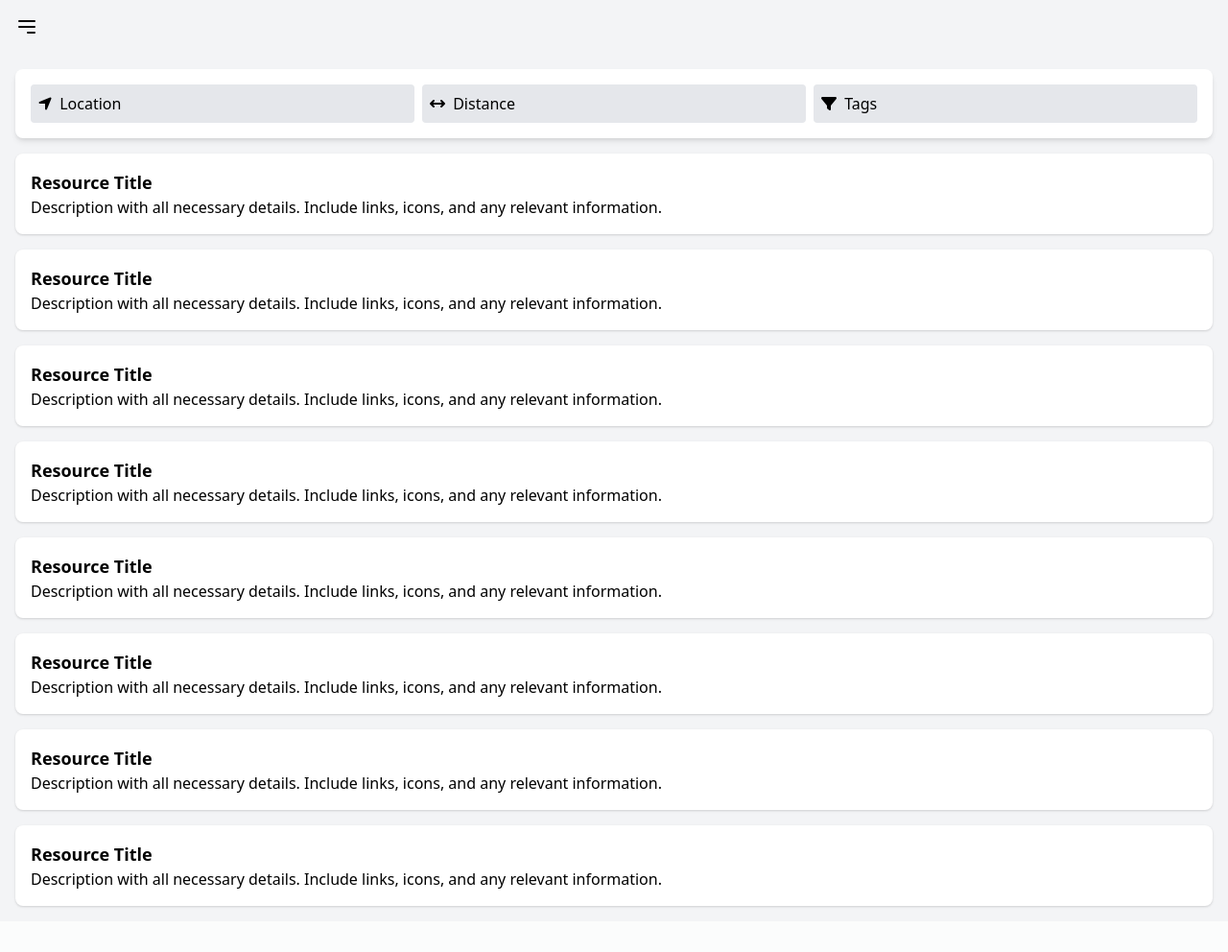
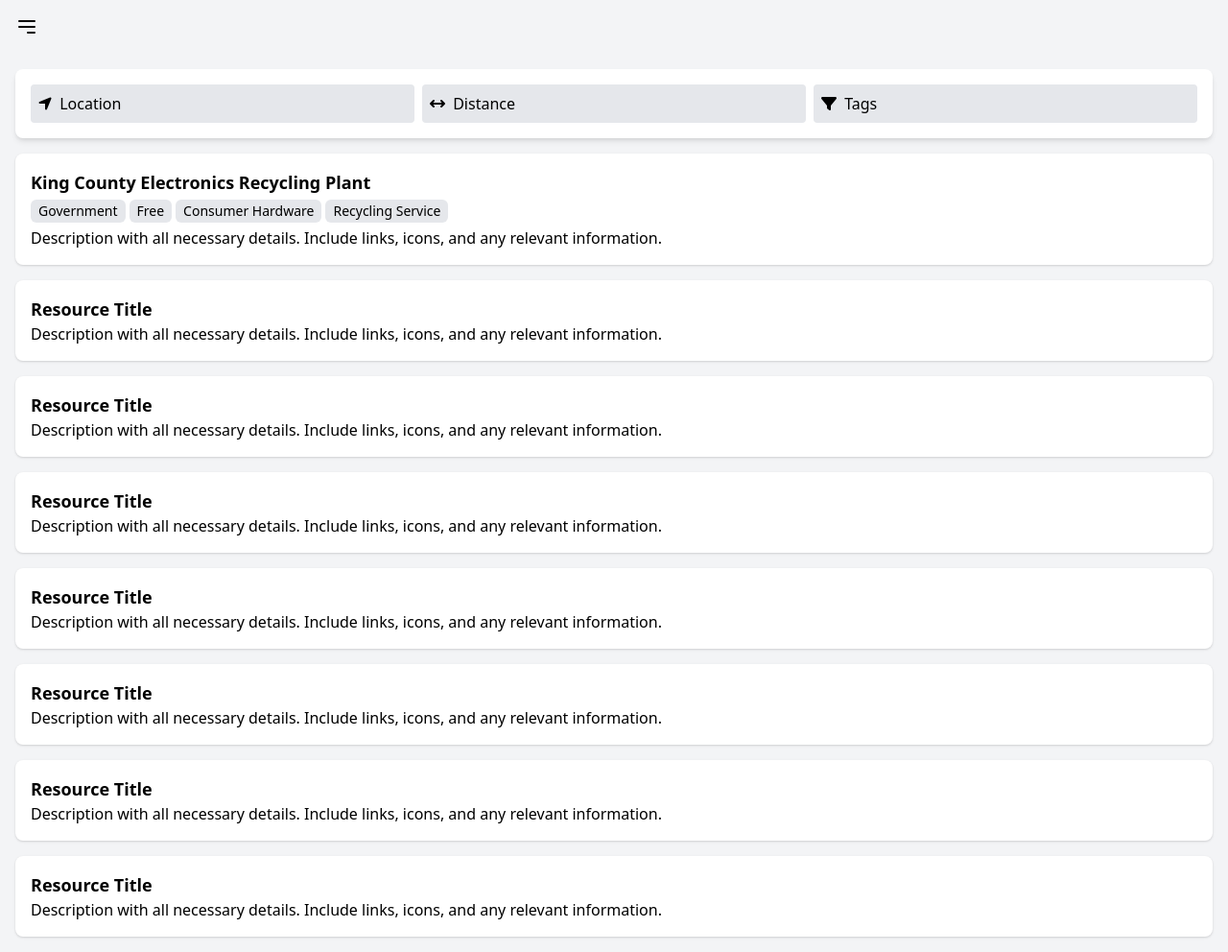
Before and after one commit to aheinz92/techWaste, a Flask app: page /resources in a window 1280 px wide. Shown: the whole page at 96% size. Before the commit the page ends 946 px from the top, so only its background shows below. Run offline with Flask 3, Linux system fonts and the light colour scheme.

Commit message:
Added more layout aspects and demo lesson cards

```diff
--- a/templates/layout.html
+++ b/templates/layout.html
@@ -39,59 +39,75 @@
     </div>
 
     <script>
+        window.onload = function() {
             const menuToggle = document.getElementById('menuToggle');
             const sidebarMenu = document.getElementById('sidebarMenu');
             const menuOverlay = document.getElementById('menuOverlay');
+            const dropdownOverlay = document.getElementById('dropdownOverlay');
+            const dropdowns = document.querySelectorAll('.dropdown');
 
+            // Sidebar toggle
             menuToggle.addEventListener('click', function() {
                 sidebarMenu.classList.toggle('-translate-x-full');
                 menuOverlay.classList.toggle('pointer-events-none');
-            menuOverlay.classList.add('opacity-50');
+                menuOverlay.classList.toggle('opacity-50');
             });
 
+            // Overlay click - closes sidebar
             menuOverlay.addEventListener('click', function() {
                 sidebarMenu.classList.add('-translate-x-full');
                 menuOverlay.classList.add('pointer-events-none');
-            menuOverlay.classList.toggle('opacity-50');
+                menuOverlay.classList.remove('opacity-50');
             });
 
-        window.onload = function() {
-            let dropdowns = document.querySelectorAll('.dropdown');
-            let dropdownOverlay = document.getElementById('dropdownOverlay');
+            // Dropdown functionality
+            dropdowns.forEach(dropdown => {
+                dropdown.addEventListener('click', function(event) {
+                    let dropdownContent = this.querySelector('.dropdown-content');
+                    let activeDropdown = document.querySelector('.dropdown-content:not(.hidden)');
 
-            for (let i = 0; i < dropdowns.length; i++) {
-                let dropdown = dropdowns[i];
-                dropdown.querySelector('.dropbtn').addEventListener('click', function(event) {
-                    let activeDropdown = document.querySelector('.dropdown-content:not(.hidden)');
-                    if (dropdown.querySelector('.dropdown-content').classList.contains('block')) {
+                    if (activeDropdown && activeDropdown !== dropdownContent) {
+                        activeDropdown.classList.add('hidden');
                         dropdownOverlay.classList.add('pointer-events-none');
                         dropdownOverlay.classList.remove('opacity-25');
-                        dropdown.querySelector('.dropdown-content').classList.add('hidden');
-                        dropdown.querySelector('.dropdown-content').classList.remove('block');
-                    } else {
-                        if (activeDropdown != null && activeDropdown != dropdown.querySelector('.dropdown-content')) {
-                            activeDropdown.classList.add('hidden');
-                            activeDropdown.classList.remove('block');
                     }
+
+                    dropdownContent.classList.toggle('hidden');
+                    if (!dropdownContent.classList.contains('hidden')) {
                         dropdownOverlay.classList.remove('pointer-events-none');
                         dropdownOverlay.classList.add('opacity-25');
-                        dropdown.querySelector('.dropdown-content').classList.remove('hidden');
-                        dropdown.querySelector('.dropdown-content').classList.add('block');
+
+                        // Center the dropdown content on the page and position it slightly down
+                        dropdownContent.style.left = "50%";
+                        dropdownContent.style.top = "100%";
+                        dropdownContent.style.transform = "translate(-50%, 2px)";
+
+                    } else {
+                        dropdownOverlay.classList.add('pointer-events-none');
+                        dropdownOverlay.classList.remove('opacity-25');
                     }
                     event.stopPropagation();
                 });
-            }
+            });
 
+            // Clicking on the overlay closes all dropdowns
             dropdownOverlay.addEventListener('click', function() {
-                dropdownOverlay.classList.add('pointer-events-none');
-                dropdownOverlay.classList.remove('opacity-25');
-                dropdowns.forEach(function(dropdown) {
+                this.classList.add('pointer-events-none');
+                this.classList.remove('opacity-25');
+                dropdowns.forEach(dropdown => {
                     dropdown.querySelector('.dropdown-content').classList.add('hidden');
-                    dropdown.querySelector('.dropdown-content').classList.remove('block');
+                });
+            });
+
+            // Prevent dropdown content from closing when clicked
+            document.querySelectorAll('.dropdown-content').forEach(content => {
+                content.addEventListener('click', function(event) {
+                    event.stopPropagation();
                 });
             });
         };
     </script>
 
+
 </body>
 </html>
--- a/templates/resources.html
+++ b/templates/resources.html
@@ -9,33 +9,88 @@
     <!-- Search Filter Bar -->
     <div class="flex space-x-2 relative">
         <div id="locationDropdown" class="dropdown bg-gray-200 p-2 rounded flex-1">
-            <button onclick="event.stopPropagation()" class="dropbtn">
+            <button class="dropbtn">
                 <i class="fa-solid fa-location-arrow mr-1"></i>
                 Location
             </button>
             <div id="locationContent" class="dropdown-content mt-2 absolute w-full hidden bg-white shadow rounded">
                 <!-- Location Dropdown Content Here -->
-                <p onclick="event.stopPropagation()" class="p-2">Dropdown Content...</p>
+                <p class="p-2">Dropdown Content...</p>
             </div>
         </div>
         <div id="distanceDropdown" class="dropdown bg-gray-200 p-2 rounded flex-1">
-            <button onclick="event.stopPropagation()" class="dropbtn">
+            <button class="dropbtn">
                 <i class="fa-solid fa-arrows-left-right mr-1"></i>
                 Distance
             </button>
-            <div id="distanceContent" class="dropdown-content mt-2 absolute w-full hidden bg-white shadow rounded">
-                <!-- Distance Dropdown Content Here -->
-                <p onclick="event.stopPropagation()" class="p-2">Dropdown Content...</p>
+            <div id="distanceContent" class="dropdown-content mt-2 absolute w-full hidden bg-white shadow rounded p-2">
+                <label for="distanceSlider" class="block text-sm font-medium text-gray-700">Select distance (miles):</label>
+                <div class="relative pt-1">
+                    <input type="range" id="distanceSlider" name="distanceSlider" min="0" max="100" value="50" step="10" class="w-full h-2 bg-gray-200 rounded-lg appearance-none cursor-pointer dark:bg-gray-700 my-2 relative z-10">
+                    <div class="flex justify-between px-2 mb-1">
+                        <span class="text-xs text-gray-500">0 mi.</span>
+                        <span class="text-xs text-gray-500">50 mi.</span>
+                        <span class="text-xs text-gray-500">100 mi.</span>
+                    </div>
+                </div>
             </div>
         </div>
         <div id="tagDropdown" class="dropdown bg-gray-200 p-2 rounded flex-1">
-            <button onclick="event.stopPropagation()" class="dropbtn">
+            <button class="dropbtn">
                 <i class="fa-solid fa-filter mr-1"></i>
                 Tags
             </button>
-            <div id="tagContent" class="dropdown-content mt-2 absolute w-full hidden bg-white shadow rounded">
-                <!-- Tags Dropdown Content Here -->
-                <p onclick="event.stopPropagation()" class="p-2">Dropdown Content...</p>
+            <div id="tagContent" class="dropdown-content mt-2 absolute w-full hidden bg-white shadow rounded flex justify-center items-center">
+                <div class="grid grid-cols-2 gap-4 p-4">
+                    <div>
+                        <input type="checkbox" id="tag1" name="tag1">
+                        <label for="tag1">Recycling Center</label>
+                    </div>
+                    <div>
+                        <input type="checkbox" id="tag2" name="tag2">
+                        <label for="tag2">Local Trading</label>
+                    </div>
+                    <div>
+                        <input type="checkbox" id="tag3" name="tag3">
+                        <label for="tag3">Store or Business</label>
+                    </div>
+                    <div>
+                        <input type="checkbox" id="tag4" name="tag4">
+                        <label for="tag4">Service</label>
+                    </div>
+                    <div>
+                        <input type="checkbox" id="tag5" name="tag5">
+                        <label for="tag5">Older Technology</label>
+                    </div>
+                    <div>
+                        <input type="checkbox" id="tag6" name="tag6">
+                        <label for="tag6">Newer Technology</label>
+                    </div>
+                    <div>
+                        <input type="checkbox" id="tag7" name="tag7">
+                        <label for="tag7">Consumer Hardware</label>
+                    </div>
+                    <div>
+                        <input type="checkbox" id="tag8" name="tag8">
+                        <label for="tag8">General Hardware</label>
+                    </div>
+                    <div>
+                        <input type="checkbox" id="tag9" name="tag9">
+                        <label for="tag9">Government</label>
+                    </div>
+                    <div>
+                        <input type="checkbox" id="tag10" name="tag10">
+                        <label for="tag10">Individual</label>
+                    </div>
+                    <div>
+                        <input type="checkbox" id="tag11" name="tag11">
+                        <label for="tag11">Paid</label>
+                    </div>
+                    <div>
+                        <input type="checkbox" id="tag12" name="tag12">
+                        <label for="tag12">Free</label>
+                    </div>
+                </div>
             </div>
         </div>
     </div>
@@ -45,7 +100,10 @@
 <!-- List of Resources -->
 <div class="space-y-4">
     <div class="bg-white p-4 rounded-lg shadow">
-        <h2 class="font-semibold text-lg">Resource Title</h2>
+        <h2 class="font-semibold text-lg">King County Electronics Recycling Plant</h2>
+        <div class="taglist flex flex-wrap space-x-1 my-1 gap-y-1">
+            <div class="bg-gray-200 text-sm rounded-md px-2 py-0.5 truncate">Government</div><div class="bg-gray-200 text-sm rounded-md px-2 py-0.5 truncate">Free</div><div class="bg-gray-200 text-sm rounded-md px-2 py-0.5 truncate">Consumer Hardware</div><div class="bg-gray-200 text-sm rounded-md px-2 py-0.5 truncate">Recycling Service</div>
+        </div>
         <p>Description with all necessary details. Include links, icons, and any relevant information.</p>
         <!-- Add more details as needed -->
     </div>
```
Also changed, not shown: templates/education.html (+24 -9 lines), templates/education_black_text_background_overlay.html (added, +31 -0 lines), static/images/charts.png (added), static/images/design.png (added), static/images/ocean.png (added), static/images/ocean2.png (added), static/images/ocean3.png (added), static/images/ocean4.png (added), static/images/ocean5.png (added), static/images/tech.jpg (added), static/images/tech.png (added), static/images/tech2.jpg (added), static/images/tech3.png (added), static/images/tech4.jpg (added). Lines whose indentation alone changed are shown as unchanged.
